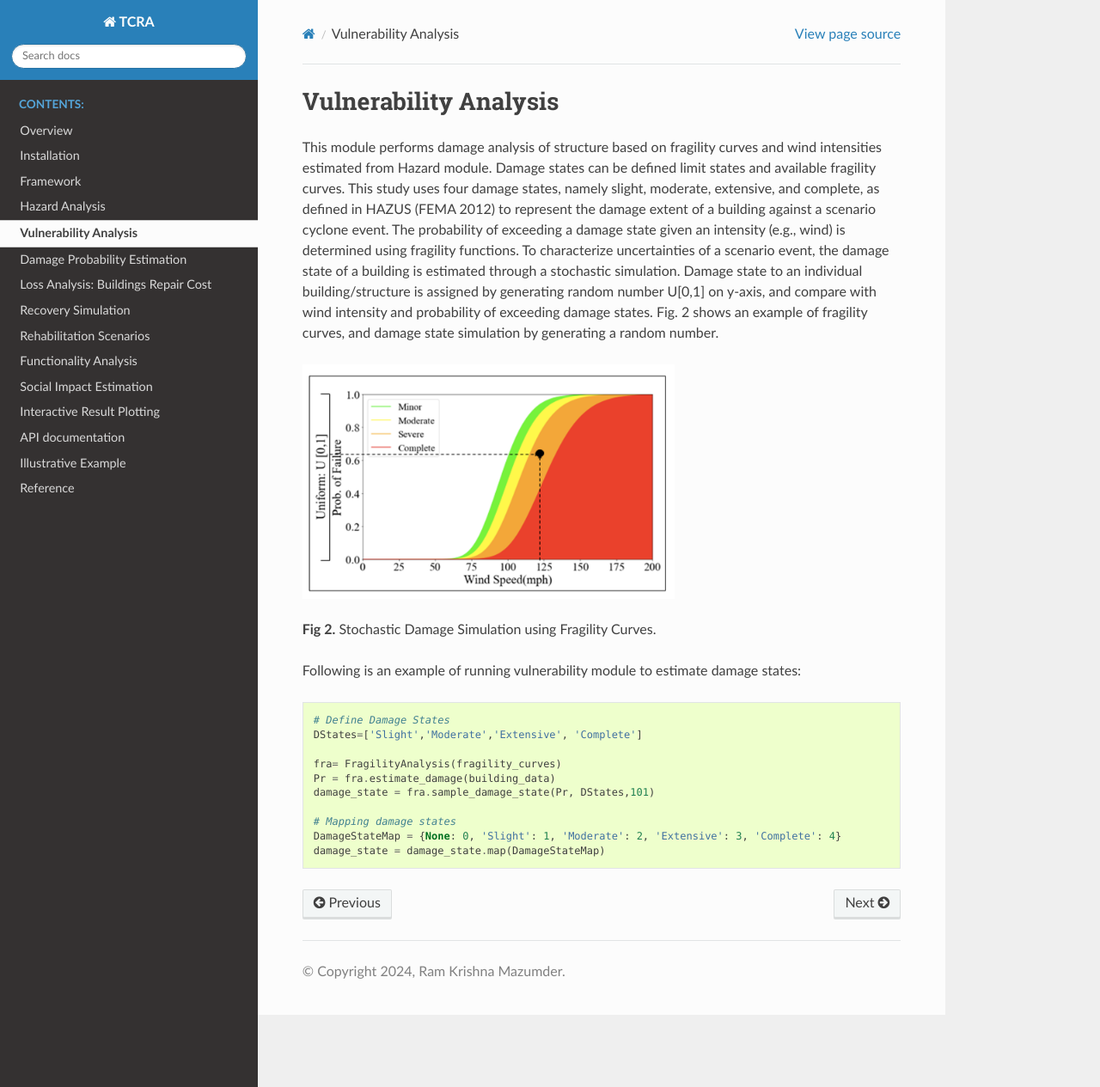
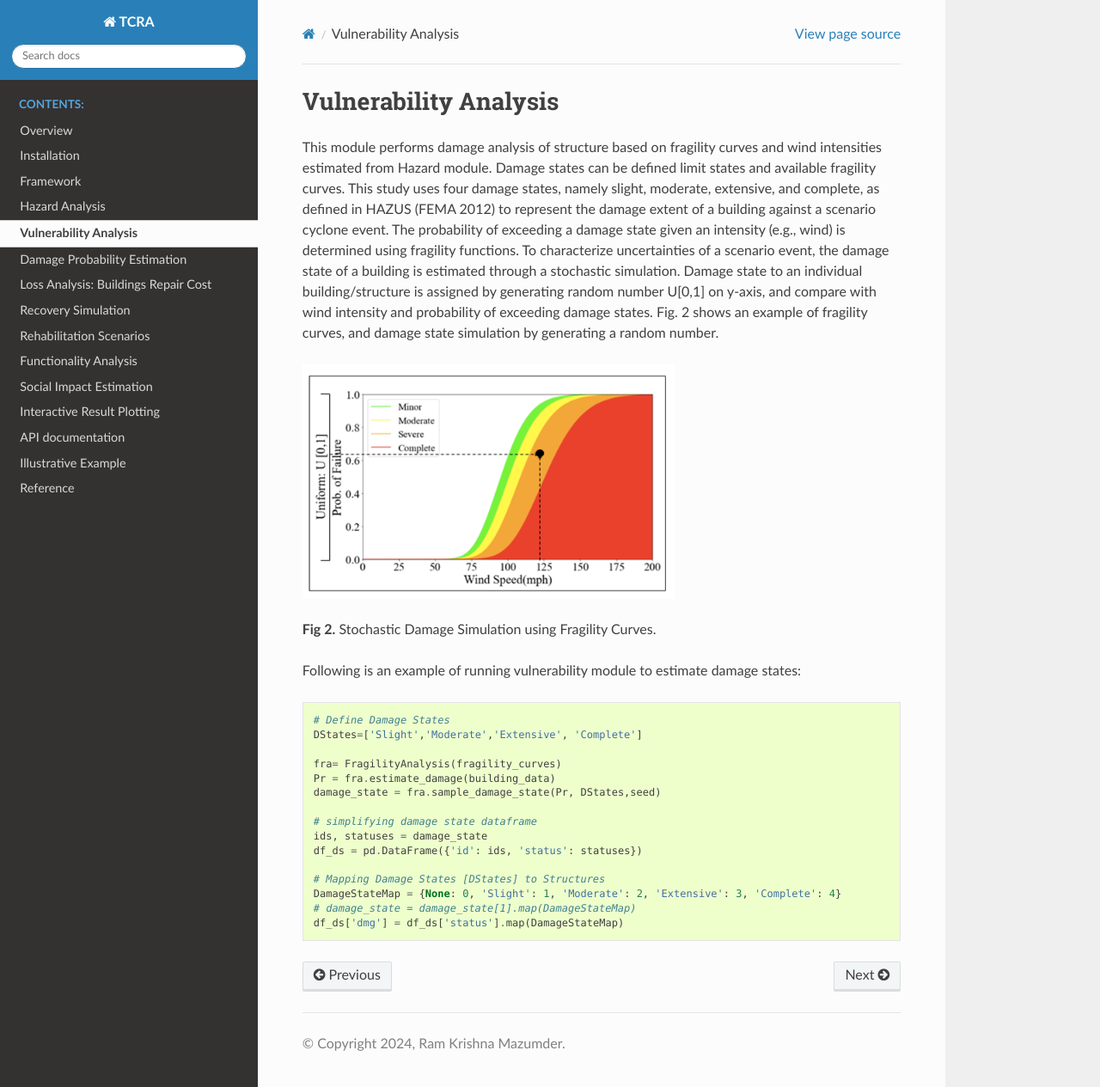
Before and after one commit to rxm562/TCRA, a Sphinx documentation site: the page built from docs/source/vulnerability.rst, in a window 1280 px wide and 1265 px high. Shown: the whole window at 86% size. Built offline with Sphinx 7.4.7 and the Read the Docs theme 2.0.0, drawn with Linux system fonts in a browser that asks for light colours.

Commit message:
Update vulnerability.rst

```diff
--- a/docs/source/vulnerability.rst
+++ b/docs/source/vulnerability.rst
@@ -21,8 +21,13 @@ Following is an example of running vulnerability module to estimate damage state
 
     fra= FragilityAnalysis(fragility_curves)
     Pr = fra.estimate_damage(building_data)
-    damage_state = fra.sample_damage_state(Pr, DStates,101)
+    damage_state = fra.sample_damage_state(Pr, DStates,seed)
 
-    # Mapping damage states
+    # simplifying damage state dataframe
+    ids, statuses = damage_state
+    df_ds = pd.DataFrame({'id': ids, 'status': statuses})
+
+    # Mapping Damage States [DStates] to Structures
     DamageStateMap = {None: 0, 'Slight': 1, 'Moderate': 2, 'Extensive': 3, 'Complete': 4}
-    damage_state = damage_state.map(DamageStateMap)
+    # damage_state = damage_state[1].map(DamageStateMap)
+    df_ds['dmg'] = df_ds['status'].map(DamageStateMap)
```
